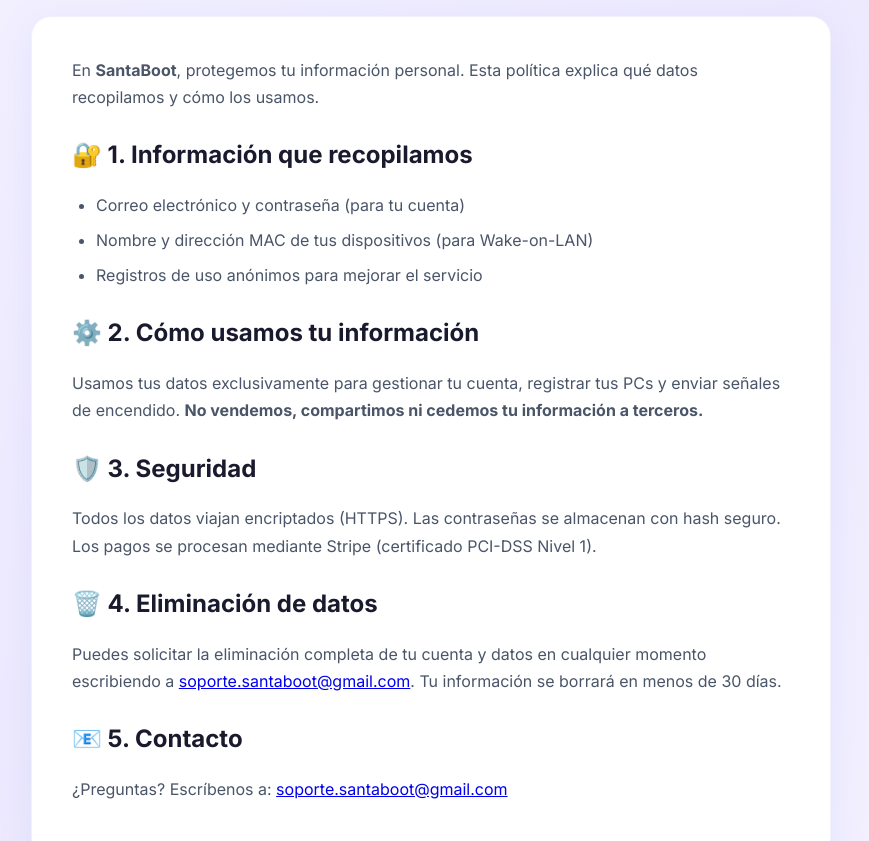
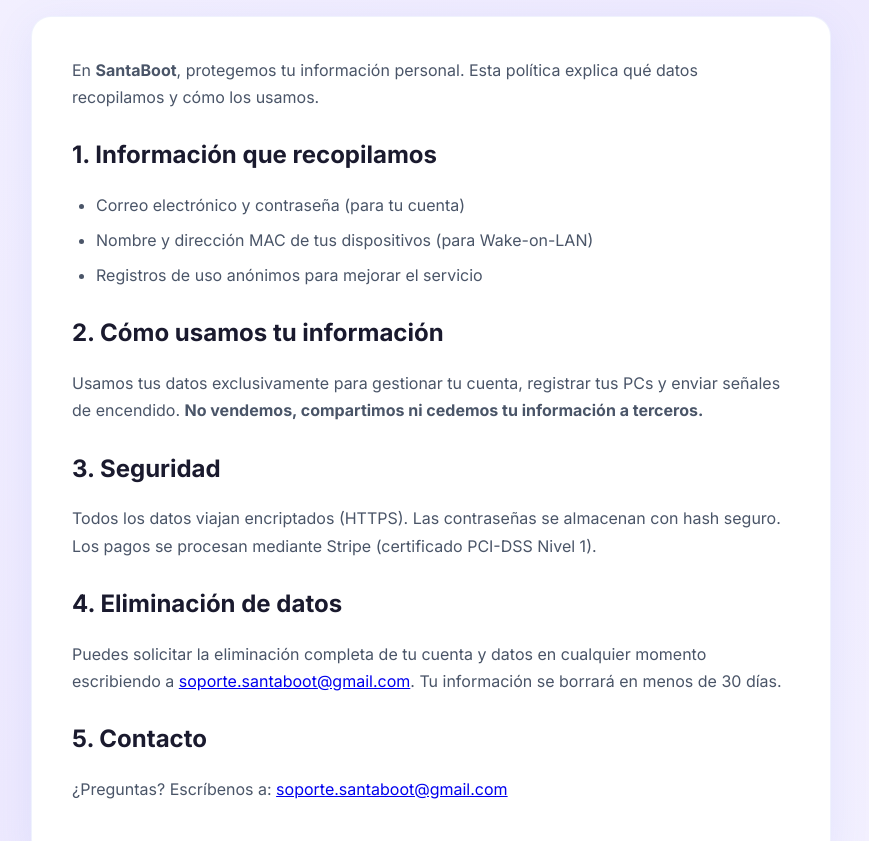
Before and after one commit to sophia9712/santaboot-v2, a website: page public/privacy.html in a window 1280 px wide. Shown: the part 260-1101 px from the top of the page, without its empty margins (209-1078 px from the left). Drawn offline with Linux system fonts and the light colour scheme.

Commit message:
Trigger deploy para Railway

```diff
--- a/public/privacy.html
+++ b/public/privacy.html
@@ -119,23 +119,23 @@
     <div class="card">
       <p>En <strong>SantaBoot</strong>, protegemos tu información personal. Esta política explica qué datos recopilamos y cómo los usamos.</p>
 
-      <h2>🔐 1. Información que recopilamos</h2>
+      <h2>1. Información que recopilamos</h2>
       <ul>
         <li>Correo electrónico y contraseña (para tu cuenta)</li>
         <li>Nombre y dirección MAC de tus dispositivos (para Wake-on-LAN)</li>
         <li>Registros de uso anónimos para mejorar el servicio</li>
       </ul>
 
-      <h2>⚙️ 2. Cómo usamos tu información</h2>
+      <h2>2. Cómo usamos tu información</h2>
       <p>Usamos tus datos exclusivamente para gestionar tu cuenta, registrar tus PCs y enviar señales de encendido. <strong>No vendemos, compartimos ni cedemos tu información a terceros.</strong></p>
 
-      <h2>🛡️ 3. Seguridad</h2>
+      <h2>3. Seguridad</h2>
       <p>Todos los datos viajan encriptados (HTTPS). Las contraseñas se almacenan con hash seguro. Los pagos se procesan mediante Stripe (certificado PCI-DSS Nivel 1).</p>
 
-      <h2>🗑️ 4. Eliminación de datos</h2>
+      <h2>4. Eliminación de datos</h2>
       <p>Puedes solicitar la eliminación completa de tu cuenta y datos en cualquier momento escribiendo a <a href="mailto:soporte@santaboot.com">soporte.santaboot@gmail.com</a>. Tu información se borrará en menos de 30 días.</p>
 
-      <h2>📧 5. Contacto</h2>
+      <h2>5. Contacto</h2>
       <p>¿Preguntas? Escríbenos a: <a href="mailto:soporte@santaboot.com">soporte.santaboot@gmail.com</a></p>
     </div>
   </main>
```
Also changed, not shown: public/terms.html (+1 -1 lines).
